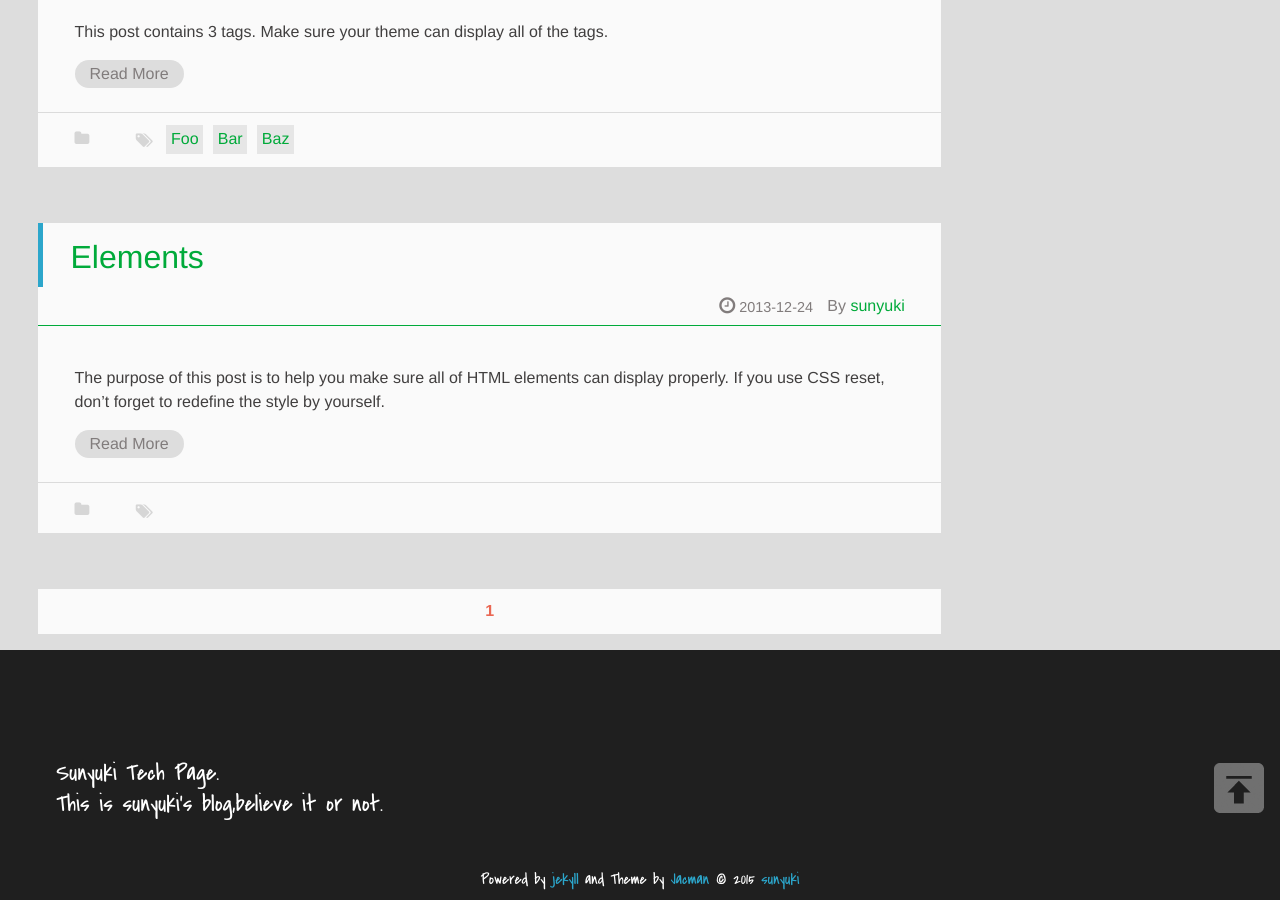
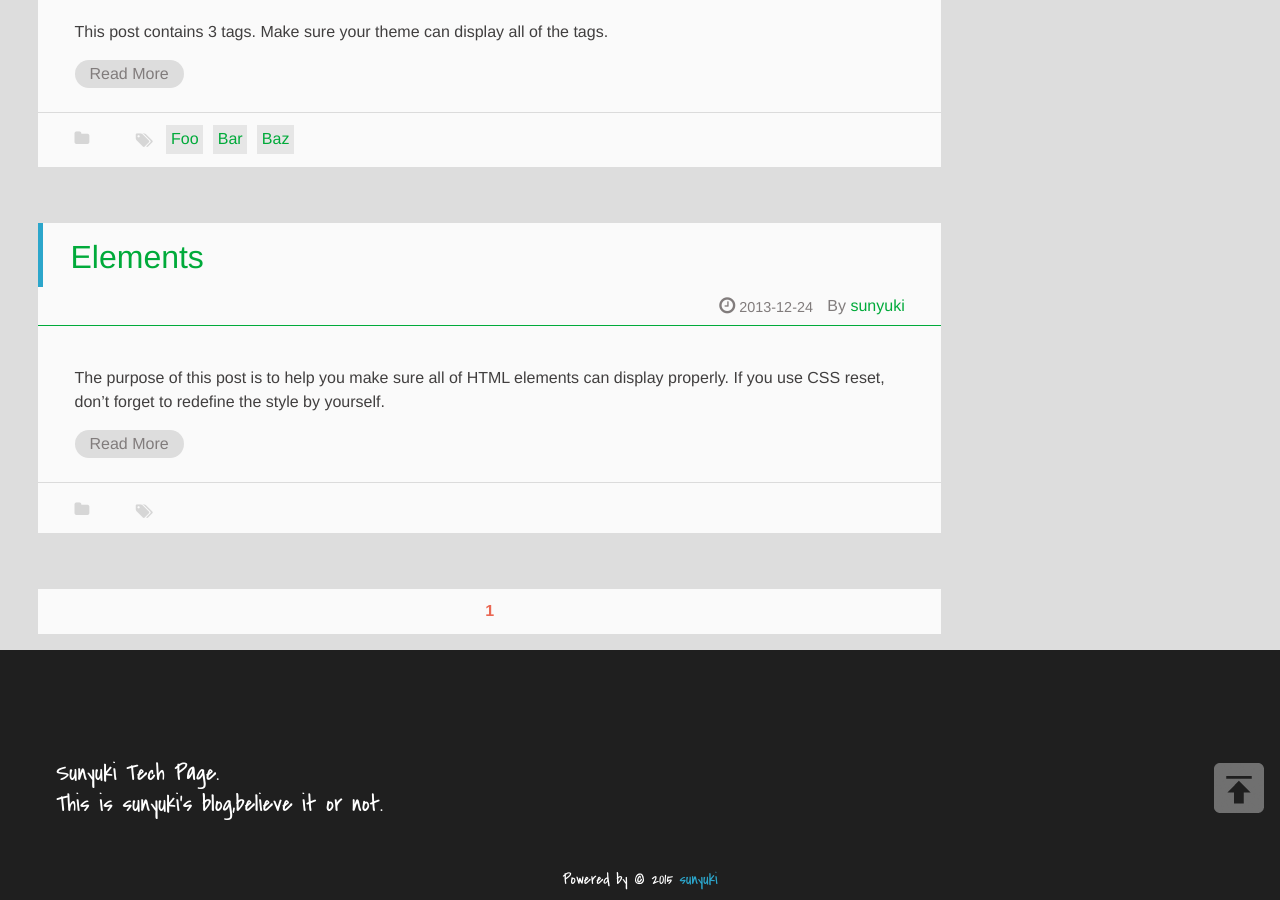
Before and after one commit to syktech/syktech.sunyuki.io, a Jekyll site: the page built from index.html, in a window 1280 px wide and 900 px high, scrolled down 4711 px. Built offline with Jekyll 4.4.1, drawn with Linux system fonts in a browser that asks for light colours; emoji names are drawn with the system emoji font; Markdown is read by kramdown in place of the engine named in the settings; formulas are drawn with MathJax 3; the list of posts is cut into pages by our own code.

Commit message:
2017-04-13 14:09:07

```diff
--- a/_includes/_partial/footer.html
+++ b/_includes/_partial/footer.html
@@ -60,7 +60,7 @@
 				-->
 
 		<p class="copyright">
-		Powered by <a href="http://jekyllrb.com" target="_blank" title="jekyll">jekyll</a> and Theme by <a href="https://github.com/simpleyyt/jekyll-jacman" target="_blank" title="Jacman">Jacman</a> © 2015
+		Powered by  © 2015
 		{% if site.author.name %}
 		<a href="{{ site.root }}about" target="_blank" title="{{ site.author.name }}">{{ site.author.name }}</a>
 		{% else %}
```
